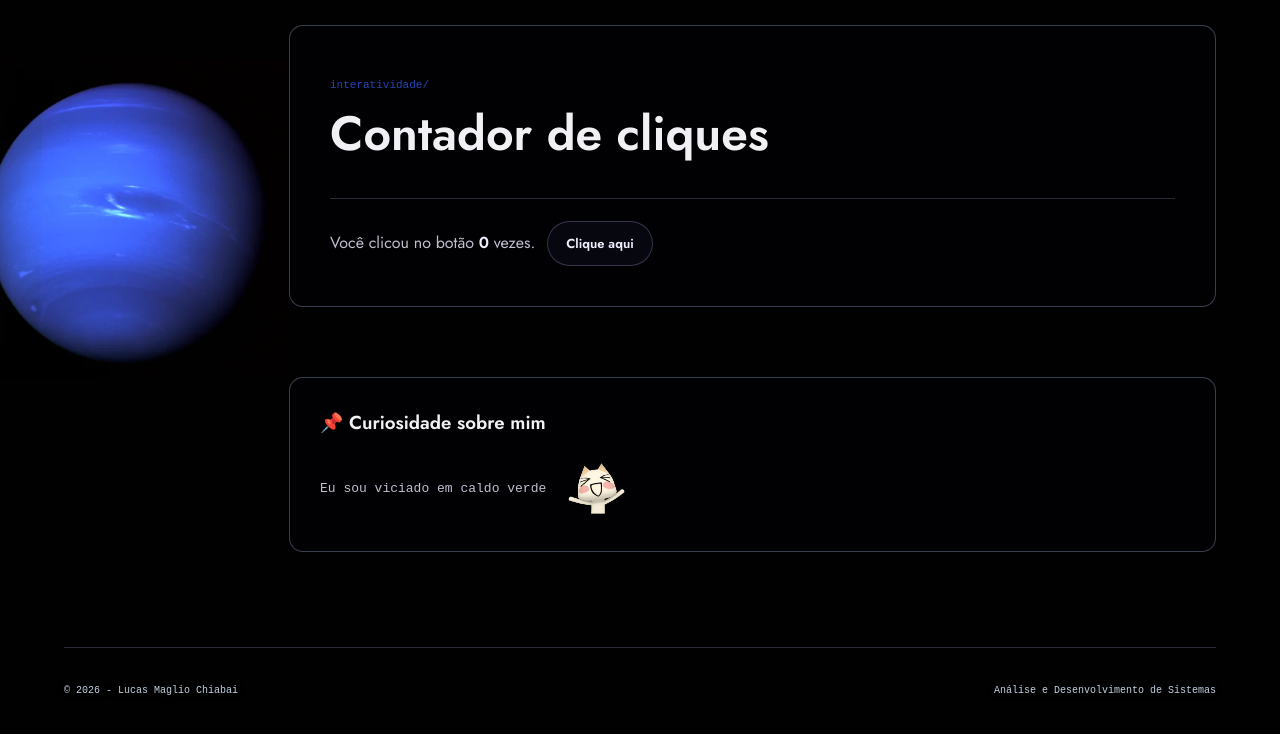
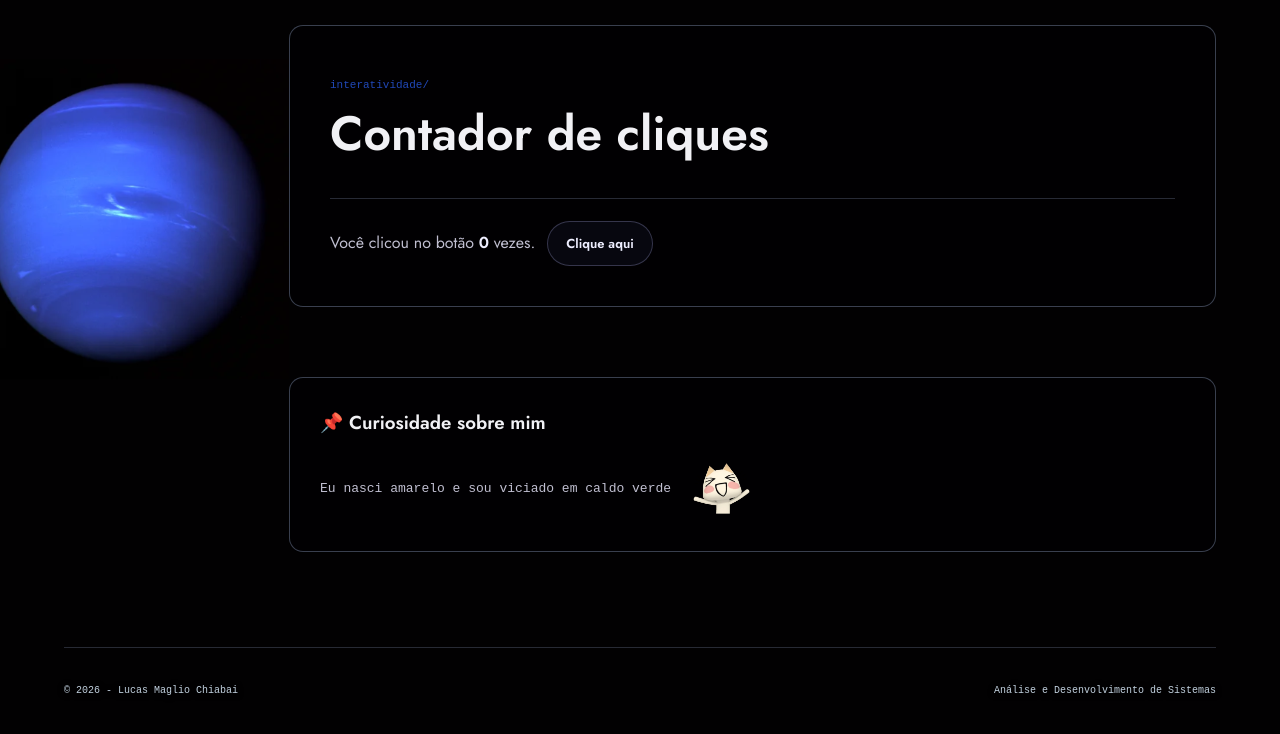
Before and after one commit to 1lucasmaglio/portfolio-web, a plain HTML site: page docs/index.html in a window 1280 px wide. Shown: the part 5671-6405 px from the top of the page. Drawn offline with Linux system fonts and the light colour scheme.

Commit message:
Update index.html

```diff
--- a/docs/index.html
+++ b/docs/index.html
@@ -459,7 +459,7 @@
           <h3>📌 Curiosidade sobre mim</h3>
 
           <p>
-            Eu sou viciado em caldo verde
+            Eu nasci amarelo e sou viciado em caldo verde
 
             <img class="toro-inline" src="../imagens/toro.png" alt="Toro Cat" />
           </p>
```
